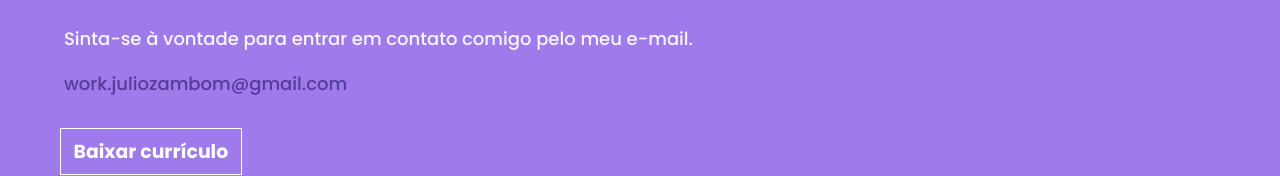
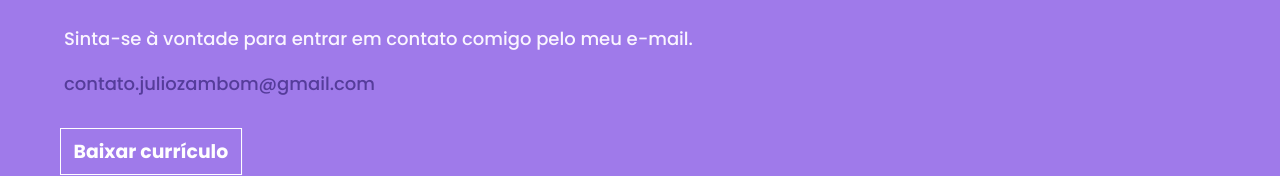
Before and after one commit to juliozambom/portifolio, a React (Vite) app: page / in a window 1280 px wide. Shown: the part 3823-3999 px from the top of the page. Built offline with nearby package versions, Linux system fonts and the light colour scheme.

Commit message:
fix: changing contact email and updating resumé

```diff
--- a/src/sections/Contact/index.tsx
+++ b/src/sections/Contact/index.tsx
@@ -8,7 +8,7 @@ export default function Contact() {
     <Container id="Contact">
       <h1 className="title">Contato</h1>
       <p>Sinta-se à vontade para entrar em contato comigo pelo meu e-mail.</p>
-      <span>work.juliozambom@gmail.com</span>
+      <span>contato.juliozambom@gmail.com</span>
 
       <a href={resume} target="_blank" className="resume">
         <h2>Baixar currículo</h2>
```
Also changed, not shown: 1 other file (tests, documents, lock files or other folders).
